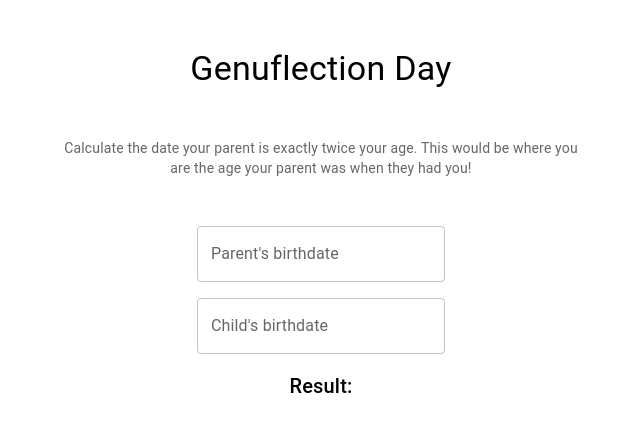
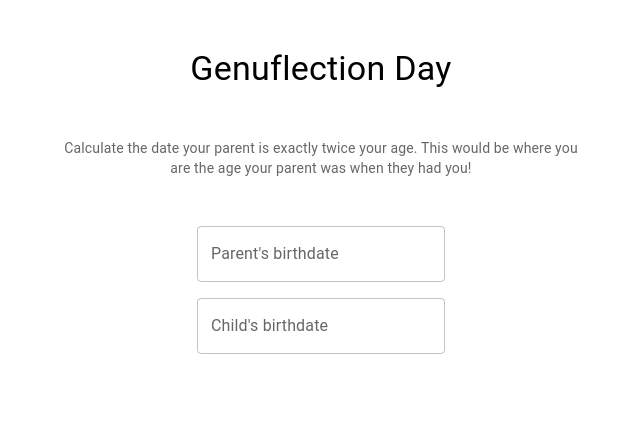
Before and after one commit to cfbender/genuflection, a Next.js app: page / in a window 1280 px wide. Shown: the top 432 px of the page, without its empty margins (319-959 px from the left). Built offline with nearby package versions, Linux system fonts and the light colour scheme.

Commit message:
feat: hide result header with no result

```diff
--- a/app/page.tsx
+++ b/app/page.tsx
@@ -58,8 +58,14 @@ export default function Main() {
             label="Child's birthdate"
           />
         </LocalizationProvider>
-        <Typography variant="h6">Result:</Typography>
-        {result?.toLocaleDateString()}
+        {result && (
+          <>
+            <Typography variant="h6">Result:</Typography>
+            <Typography variant="body2">
+              {result.toLocaleDateString()}
+            </Typography>
+          </>
+        )}
       </Stack>
     </Box>
   );
```
